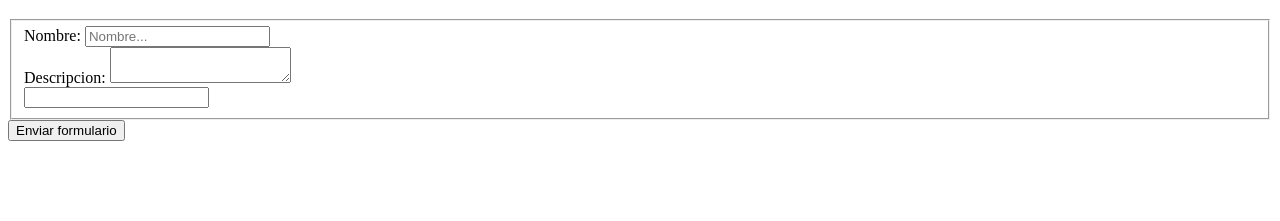
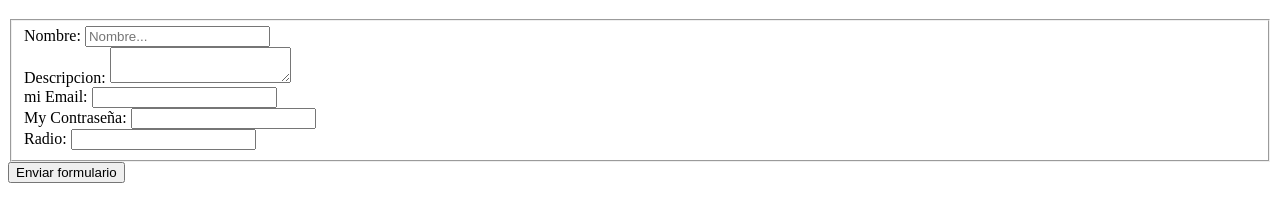
Before and after one commit to MarAntPerez/HTML5, a plain HTML site: page formularios.html in a window 1280 px wide. Shown: the part 61-282 px from the top of the page. Drawn offline with Linux system fonts and the light colour scheme.

Commit message:
Cambio en formulario

```diff
--- a/formularios.html
+++ b/formularios.html
@@ -20,7 +20,18 @@
             </div>
 
             <div>
+                <label>mi Email: </label>
                 <input type="email"/>
+            </div>
+
+            <div>
+                My Contraseña:
+                <input type="text">
+            </div>
+
+            <div>
+                Radio:
+                <input />
             </div>
         </fieldset>
 
```
